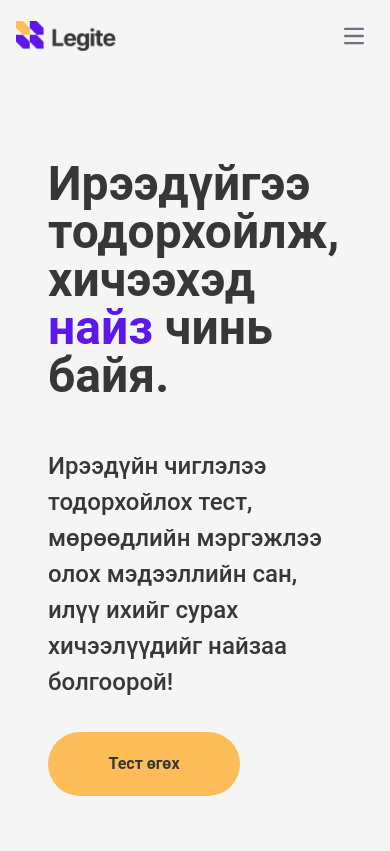
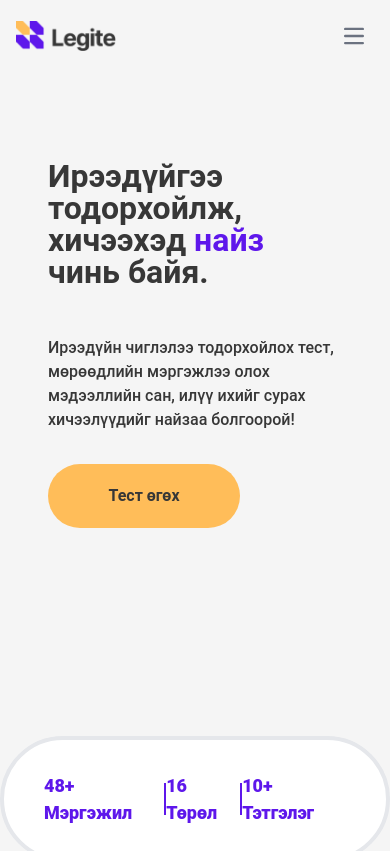
Before and after one commit to nomuluun/oyunlagcareer, a Next.js app: page / in a window 390 px wide. Shown: the top 851 px of the page. Built offline with nearby package versions, Linux system fonts and the light colour scheme.

Commit message:
nuurhaadsa ahiulav

```diff
--- a/src/components/Nuurhuudas.jsx
+++ b/src/components/Nuurhuudas.jsx
@@ -1,16 +1,32 @@
 export default function Nuurhuudas(){
     return(
+        <div>
         <div className=" max-w-screen-xl md:grid grid-cols-2 gap-3 mx-auto pt-[80px]  h-auto">
 
             <div className="  p-12  text-[#373737]">
-                <h1 className="text-[48px] font-bold text-left leading-none py-4 my-4">Ирээдүйгээ тодорхойлж, <br />
+                <h1 className="md:text-[48px]  text-[32px] font-bold text-left leading-none py-4 my-4">Ирээдүйгээ тодорхойлж, <br />
                     хичээхэд <span className="text-[#5E17EB]">найз</span> чинь байя.</h1>
-                    <p className="text-[24px] font-medium my-4 py-4">Ирээдүйн чиглэлээ тодорхойлох тест, мөрөөдлийн мэргэжлээ олох мэдээллийн сан, илүү ихийг сурах хичээлүүдийг найзаа болгоорой!</p>
-            <div className="md:text-[24px] text-[16px] rounded-full text-[#373737] bg-[#FFBD59] text-center flex items-center justify-center font-bold hover:text-[#ffffff] hover:bg-amber-500 w-48 h-16" > <button>Тест өгөх</button></div>
+                    <p className="md:text-[24px] text-[16px] font-medium my-4 py-4">Ирээдүйн чиглэлээ тодорхойлох тест, мөрөөдлийн мэргэжлээ олох мэдээллийн сан, илүү ихийг сурах хичээлүүдийг найзаа болгоорой!</p>
+            <div className="md:text-[24px] text-[16px] rounded-full text-[#373737] bg-[#FFBD59] text-center flex items-center justify-center font-bold hover:text-[#ffffff] hover:bg-amber-500 w-48 h-16" > <button> <a href="test">Тест өгөх</a></button></div>
             <div><img src="/svg/Vector 3.png" alt="" className="absolute  left-[34vw] top-[55vh] hidden md:block"/></div>
             </div>
             <div className="md:flex items-center justify-center px-8 py-6 hidden"><img src="/Saly-1.png" alt="" className="drop-shadow-2xl mx-auto w-full" /></div>
         </div>
+        <div className="border-4 bg-[rgb(255,255,255)] rounded-full max-w-screen-xl flex items-center justify-between mx-auto text-[#5E17EB] font-extrabold md:px-32 md:py-10 px-10 py-8 md:text-[32px] text-[18px] mt-40" >
+            <div>
+                <p className="">48+ Мэргэжил</p>
+            </div>
+            <div className="bg-[#5E17EB] md:w-1 w-0.5 md:h-16 h-8"></div>
+            <div>
+                <p>16 Төрөл</p>
+            </div>
+            <div className="bg-[#5E17EB] md:w-1 w-0.5 md:h-16 h-8"></div>
+            <div>
+                <p>10+ Тэтгэлэг</p>
+            </div>
+        </div>
+        </div>
+
 
     );
 }
--- a/src/components/Nuurhuudas1.jsx
+++ /dev/null
@@ -1,7 +0,0 @@
-export default function Nuurhuudas1(){
-    return(
-        <div flex border-4 >
-
-        </div>
-    );
-}
--- a/src/pages/index.js
+++ b/src/pages/index.js
@@ -1,7 +1,6 @@
 
  import Navbar from "@/components/Navbar";
 import Nuurhuudas from "@/components/Nuurhuudas";
-import Nuurhuudas1 from "@/components/Nuurhuudas1";
 import Putter from "@/components/Putter";
 export default function Home1() {
     return(
@@ -9,7 +8,6 @@ export default function Home1() {
       <Navbar/>
      <Nuurhuudas/>
      <Putter/>
-     <Nuurhuudas1/>
     </div>
    );
     }
--- a/src/styles/globals.css
+++ b/src/styles/globals.css
@@ -1,10 +1,14 @@
 @tailwind base;
 @tailwind components;
 @tailwind utilities;
+@import url('https://fonts.googleapis.com/css2?family=Roboto:ital,wght@0,100;0,300;0,400;0,500;0,700;0,900;1,100;1,300;1,400;1,500;1,700;1,900&display=swap');
 
+*{
+    font-family:"Roboto", sans-serif ;
+
+}
 body {
     background-color: #F5F5F5;
-    font-family:"Roboto", sans-serif ;
 }
 /*
 body {
```
